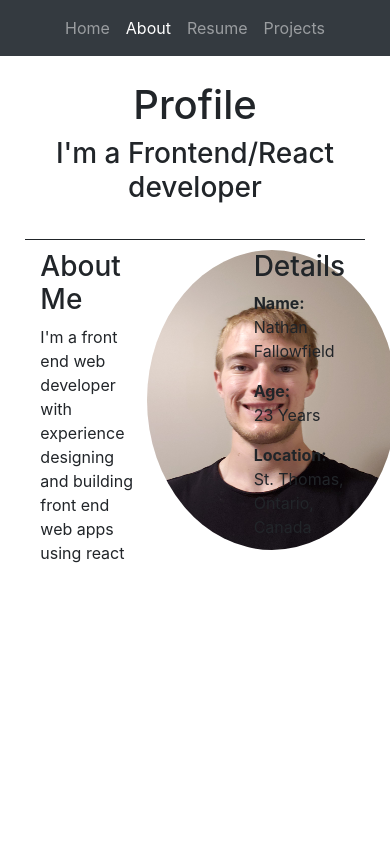
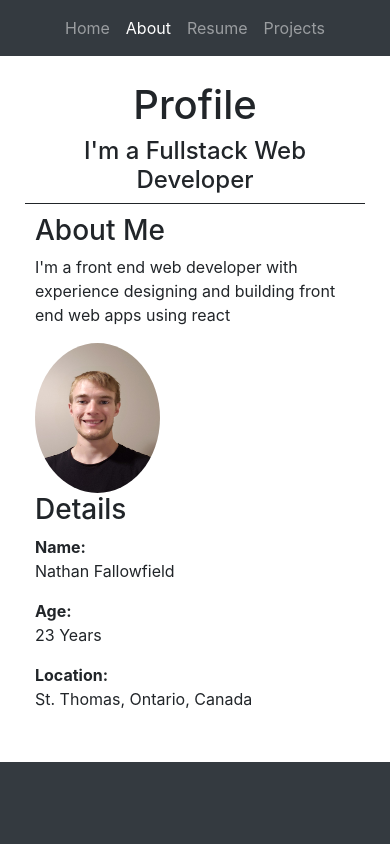
Before and after one commit to nfallowf/AWSDemo, a React (Create React App) app: page /about in a window 390 px wide. Shown: the top 844 px of the page. Built offline with nearby package versions, Linux system fonts and the light colour scheme; a small style sheet from the web is missing; what aws-amplify would draw is missing.

Commit message:
fixed centering on mobile

```diff
--- a/src/About.css
+++ b/src/About.css
@@ -1,6 +1,6 @@
 .about-container {
     display:flex;
-    height: 100vh;
+    height: 100%;
     width: 100%;
     flex-direction: column;
     align-items: center;
@@ -16,11 +16,12 @@
 }
 
 .bottom-section {
-    height: 80%;
+    height: 100%;
     width: 100%;
     display: flex;
     justify-content: space-around;
     padding: 10px;
+    margin:auto;
 }
 
 .section-detail {
@@ -29,11 +30,24 @@
 
 @media only screen and (max-width: 768px) {
   /* For mobile phones: */
-  .section-details {
+  .section-detail {
     width: 100%;
   }
 }
+@media only screen and (max-width: 768px) {
+  /* For mobile phones: */
+  .bottom-section {
+    flex-direction: column;
+  }
+}
 
+@media only screen and (max-width: 768px) {
+  /* For mobile phones: */
+  #selfie {
+    width: 125px !important;
+    height: 150px !important;
+  }
+}
 #selfie-container {
     width: 100%;
 }
--- a/src/About.js
+++ b/src/About.js
@@ -6,7 +6,7 @@ function About() {
             <div className="about-container">
                 <div id="about-title">
                     <h1>Profile</h1>
-                    <h3>I'm a Frontend/React developer</h3>
+                    <h4>I'm a Fullstack Web Developer</h4>
                 </div>
                 <div className="bottom-section">
                     <div className="section-detail">
```
